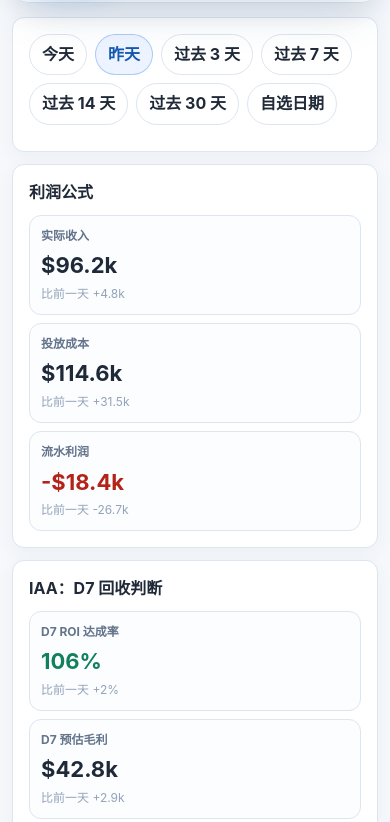
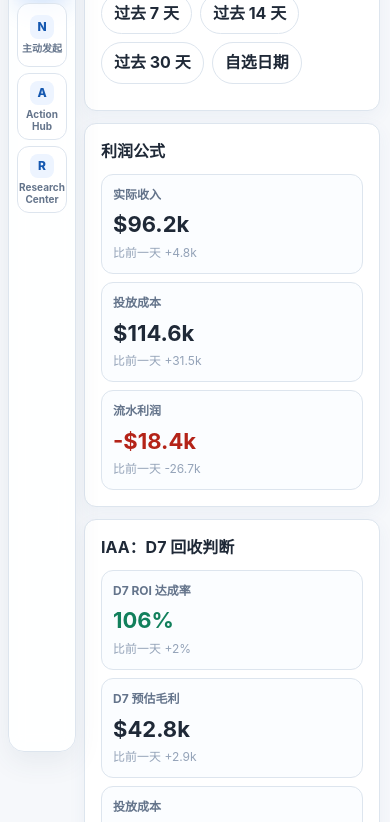
Before and after one commit to 1909457315-droid/AI-COO-preview, a plain HTML site: page index.html in a window 390 px wide. Shown: the part 84-906 px from the top of the page. Drawn offline with Linux system fonts and the light colour scheme.

Commit message:
Update AI COO prototype preview

```diff
--- a/index.html
+++ b/index.html
@@ -830,40 +830,42 @@
     }
 
     @media (max-width: 920px) {
-      .app { padding: 16px 12px 96px; }
+      .app { padding: 10px 10px 24px 84px; }
       .shell { grid-template-columns: 1fr; }
       .sidebar {
+        position: fixed;
+        left: 8px;
+        top: 8px;
+        bottom: 8px;
+        z-index: 25;
+        width: 68px;
+        min-height: auto;
+        padding: 8px;
+        border-radius: 16px;
+        overflow: hidden;
+      }
+      .brand { display: none; }
+      .sidebar-nav {
         position: static;
-        min-height: auto;
-        padding: 14px;
-        border-radius: 16px;
-      }
-      .sidebar-nav {
-        position: fixed;
-        left: 10px;
-        right: 10px;
-        bottom: 10px;
-        z-index: 25;
-        flex-direction: row;
-        justify-content: space-between;
+        flex-direction: column;
+        justify-content: flex-start;
         gap: 6px;
-        padding: 8px;
-        border: 1px solid var(--line);
-        border-radius: 16px;
-        background: rgba(255,255,255,.94);
-        box-shadow: 0 16px 46px rgba(56, 91, 140, .22);
-        backdrop-filter: blur(12px);
+        padding: 0;
+        border: 0;
+        background: transparent;
+        box-shadow: none;
+        backdrop-filter: none;
       }
       .nav-item {
-        flex: 1 1 0;
+        width: 100%;
         min-width: 0;
-        min-height: 52px;
-        padding: 8px 6px;
+        min-height: 64px;
+        padding: 7px 4px;
         flex-direction: column;
         justify-content: center;
         gap: 4px;
         text-align: center;
-        font-size: 11px;
+        font-size: 10px;
         line-height: 1.15;
       }
       .nav-icon { width: 24px; height: 24px; border-radius: 8px; }
```
Also changed, not shown: artifacts/ai-coo-console-v0.html (+25 -23 lines).
